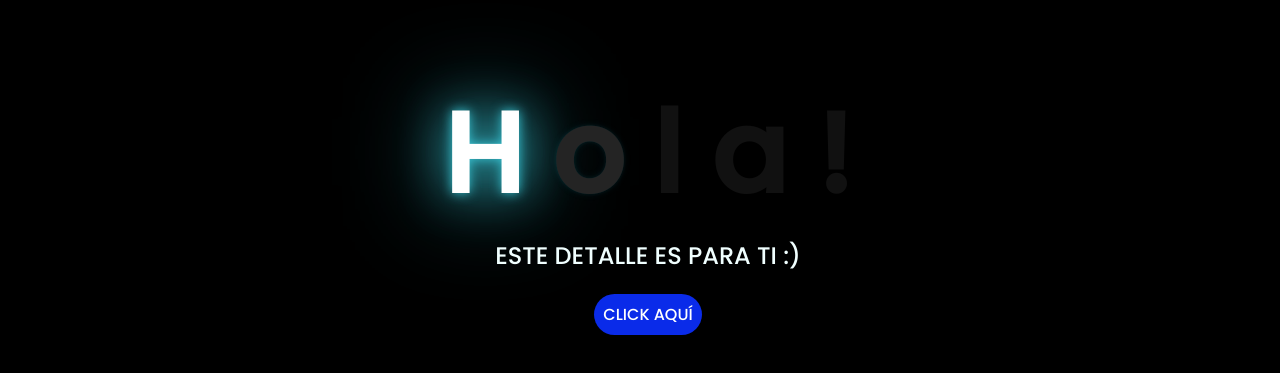
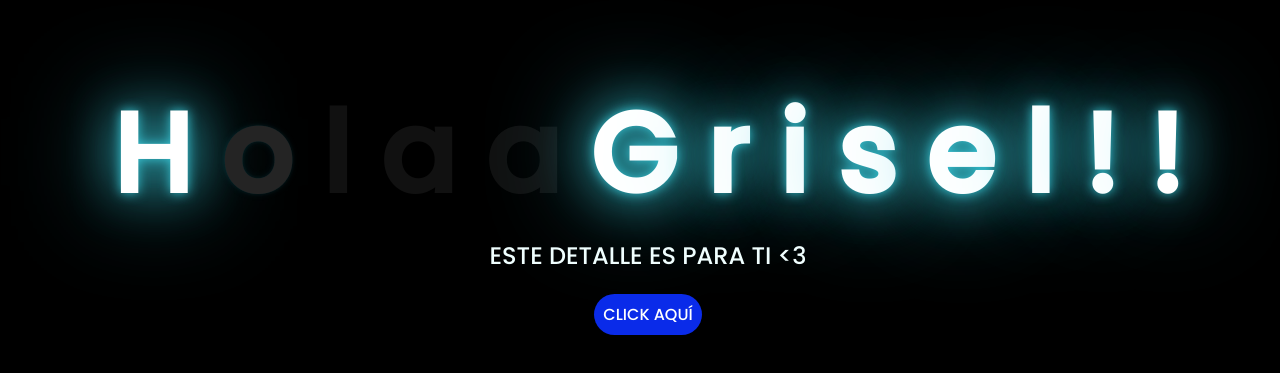
Before and after one commit to montessoroikergerardo-ai/Flores-amarillas-para-ti, a plain HTML site: page index.html in a window 1280 px wide. Shown: the part 133-506 px from the top of the page. Drawn offline with Linux system fonts and the light colour scheme.

Commit message:
Update index.html

```diff
--- a/index.html
+++ b/index.html
@@ -16,10 +16,19 @@
         <span>o</span>
         <span>l</span>
         <span>a</span>
+        <span>a</span>
+        <span> </span>
+        <span>G</span>
+        <span>r</span>
+        <span>i</span>
+        <span>s</span>
+        <span>e</span>
+        <span>l</span>
+        <span>!</span>
         <span>!</span>
     </div>
     <div class="description">
-        <span>ESTE DETALLE ES PARA TI :)</span>
+        <span>ESTE DETALLE ES PARA TI <3</span>
     </div>
     <div class="button">
         <button class="botones">
```
